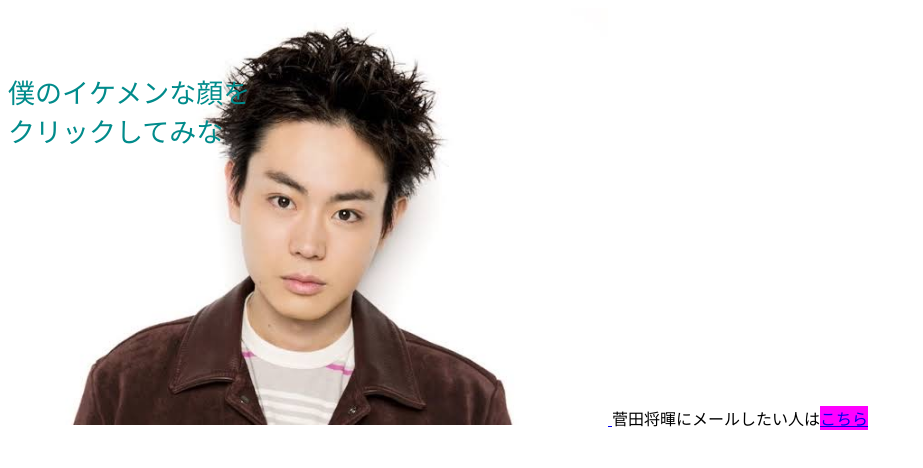
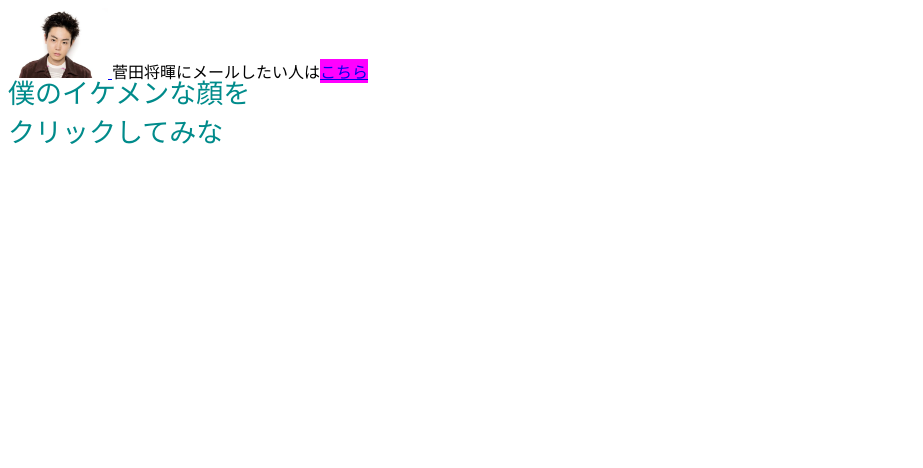
Before and after one commit to Uenishi0611/Suda, a plain HTML site: page index.html in a window 1280 px wide. Shown: the whole page, without its empty margins (0-923 px from the left). Drawn offline with Linux system fonts and the light colour scheme; files whose address does not match are found by name.

Commit message:
Update stylesheet.css

```diff
--- a/stylesheet.css
+++ b/stylesheet.css
@@ -10,7 +10,7 @@ header p {
   }
 
   .suda {
-    width: 600px;
+    width: 100px;
 
   }
 
```
